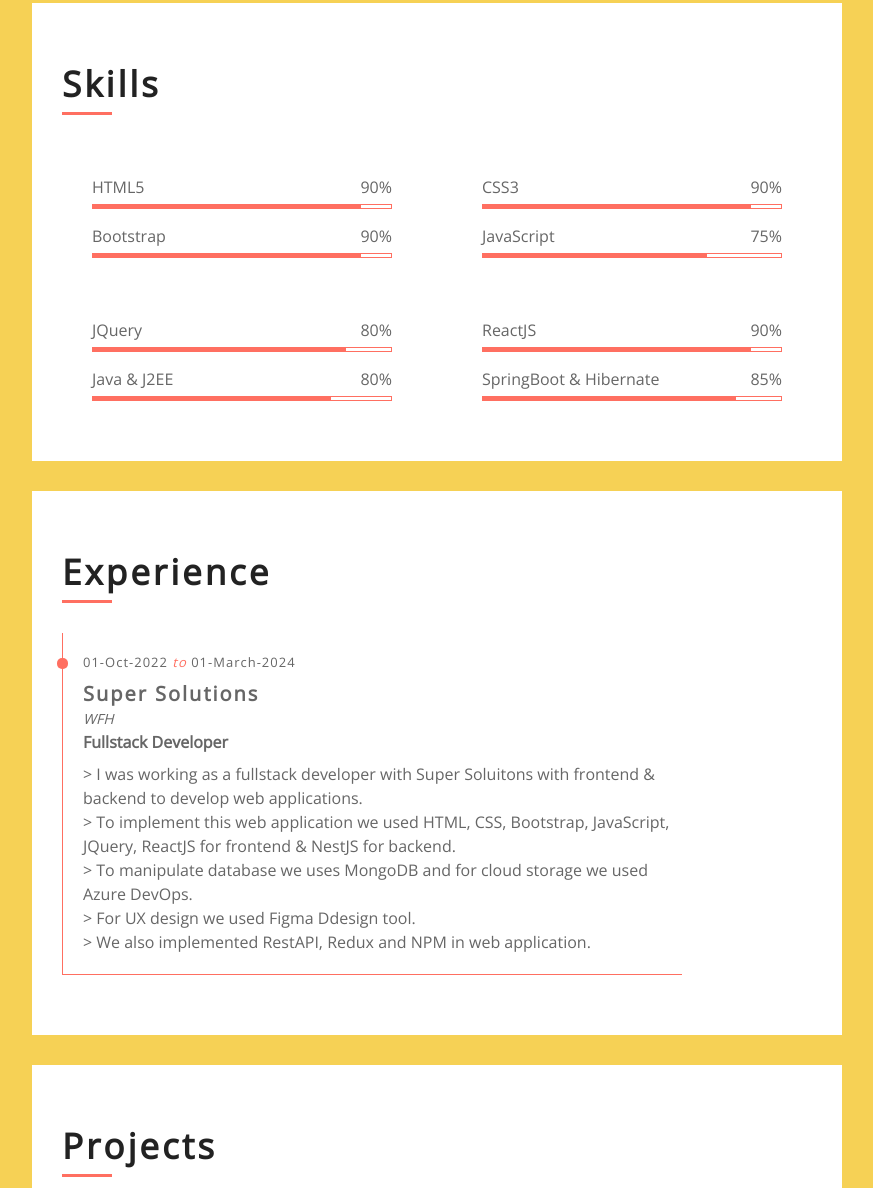
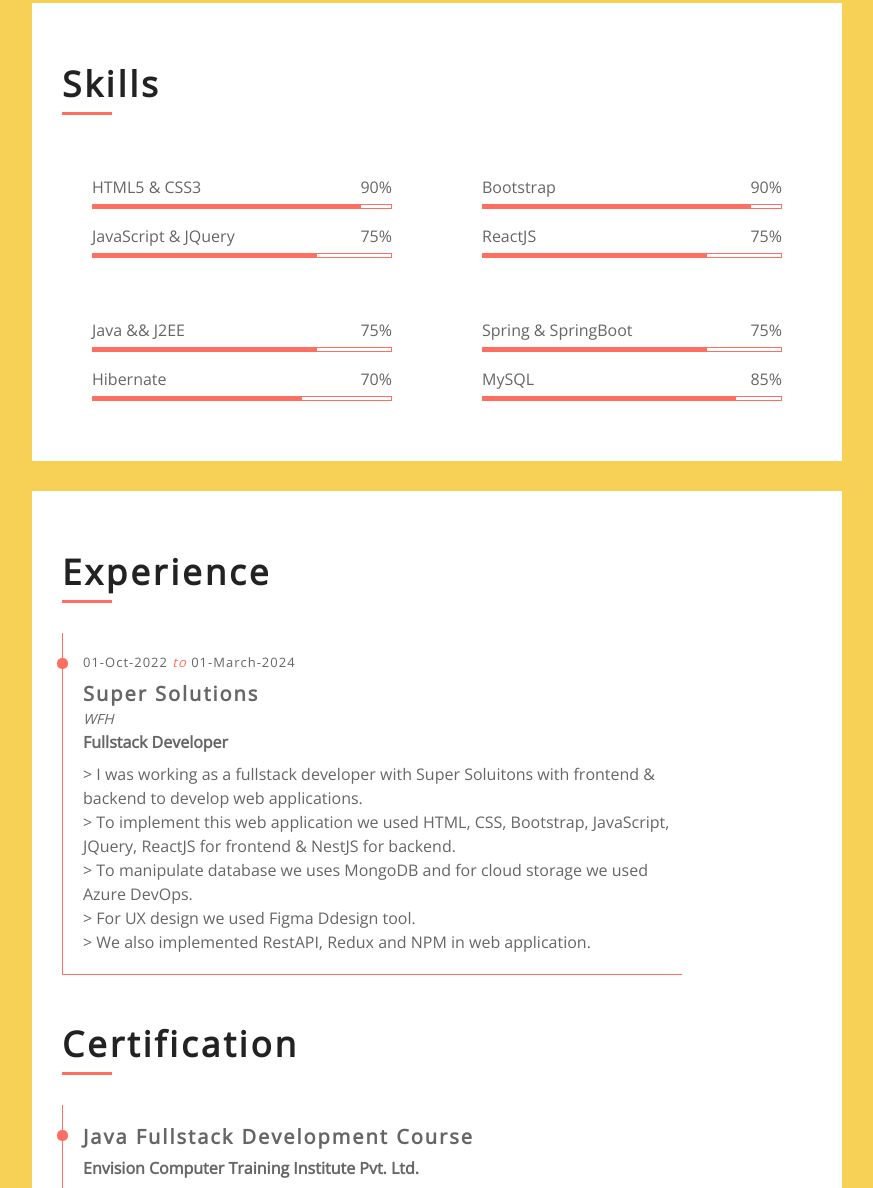
Before and after one commit to TheBruce1/Portfolio, a plain HTML site: page index.html in a window 1280 px wide. Shown: the part 1612-2800 px from the top of the page, without its empty margins (368-1241 px from the left). Drawn offline with nearby package versions, Linux system fonts and the light colour scheme.

Commit message:
Resume, Skills & Certification updated

```diff
--- a/index.html
+++ b/index.html
@@ -94,7 +94,7 @@
             <!-- Large Button Start -->
             <div class="large-btn">
                 <div class="content-inner">
-                    <a class="btn" href="documents/SACHIN DHAGE 7304558943.pdf" target="_blank"><i
+                    <a class="btn" href="documents/SACHIN DHAGE.pdf" target="_blank"><i
                             class="fa fa-download"></i>Resume</a>
                     <a class="btn" href="mailto:dhages543@gmail.com"><i class="fa fa-hands-helping"></i>Hire Me</a>
                 </div>
@@ -176,7 +176,7 @@
                         <div class="col-md-6">
                             <div class="skills">
                                 <div class="skill-name">
-                                    <p>HTML5</p>
+                                    <p>HTML5 & CSS3</p>
                                     <p>90%</p>
                                 </div>
                                 <div class="progress">
@@ -184,27 +184,7 @@
                                         aria-valuemax="100"></div>
                                 </div>
                                 <div class="skill-name">
-                                    <p>Bootstrap</p>
-                                    <p>90%</p>
-                                </div>
-                                <div class="progress">
-                                    <div class="progress-bar" role="progressbar" aria-valuenow="90" aria-valuemin="0"
-                                        aria-valuemax="100"></div>
-                                </div>
-                            </div>
-                        </div>
-                        <div class="col-md-6">
-                            <div class="skills">
-                                <div class="skill-name">
-                                    <p>CSS3</p>
-                                    <p>90%</p>
-                                </div>
-                                <div class="progress">
-                                    <div class="progress-bar" role="progressbar" aria-valuenow="90" aria-valuemin="0"
-                                        aria-valuemax="100"></div>
-                                </div>
-                                <div class="skill-name">
-                                    <p>JavaScript</p>
+                                    <p>JavaScript & JQuery</p>
                                     <p>75%</p>
                                 </div>
                                 <div class="progress">
@@ -216,19 +196,19 @@
                         <div class="col-md-6">
                             <div class="skills">
                                 <div class="skill-name">
-                                    <p>JQuery</p>
-                                    <p>80%</p>
+                                    <p>Bootstrap</p>
+                                    <p>90%</p>
                                 </div>
                                 <div class="progress">
-                                    <div class="progress-bar" role="progressbar" aria-valuenow="85" aria-valuemin="0"
+                                    <div class="progress-bar" role="progressbar" aria-valuenow="90" aria-valuemin="0"
                                         aria-valuemax="100"></div>
                                 </div>
                                 <div class="skill-name">
-                                    <p>Java & J2EE</p>
-                                    <p>80%</p>
+                                    <p>ReactJS</p>
+                                    <p>75%</p>
                                 </div>
                                 <div class="progress">
-                                    <div class="progress-bar" role="progressbar" aria-valuenow="80" aria-valuemin="0"
+                                    <div class="progress-bar" role="progressbar" aria-valuenow="75" aria-valuemin="0"
                                         aria-valuemax="100"></div>
                                 </div>
                             </div>
@@ -236,15 +216,35 @@
                         <div class="col-md-6">
                             <div class="skills">
                                 <div class="skill-name">
-                                    <p>ReactJS</p>
-                                    <p>90%</p>
+                                    <p>Java && J2EE</p>
+                                    <p>75%</p>
                                 </div>
                                 <div class="progress">
-                                    <div class="progress-bar" role="progressbar" aria-valuenow="90" aria-valuemin="0"
+                                    <div class="progress-bar" role="progressbar" aria-valuenow="75" aria-valuemin="0"
                                         aria-valuemax="100"></div>
                                 </div>
                                 <div class="skill-name">
-                                    <p>SpringBoot & Hibernate</p>
+                                    <p>Hibernate</p>
+                                    <p>70%</p>
+                                </div>
+                                <div class="progress">
+                                    <div class="progress-bar" role="progressbar" aria-valuenow="70" aria-valuemin="0"
+                                        aria-valuemax="100"></div>
+                                </div>
+                            </div>
+                        </div>
+                        <div class="col-md-6">
+                            <div class="skills">
+                                <div class="skill-name">
+                                    <p>Spring & SpringBoot</p>
+                                    <p>75%</p>
+                                </div>
+                                <div class="progress">
+                                    <div class="progress-bar" role="progressbar" aria-valuenow="75" aria-valuemin="0"
+                                        aria-valuemax="100"></div>
+                                </div>
+                                <div class="skill-name">
+                                    <p>MySQL</p>
                                     <p>85%</p>
                                 </div>
                                 <div class="progress">
@@ -293,7 +293,26 @@
                                 </ui>
                             </div>
                         </div>
-
+                    </div>
+                    <div class="content-header">
+                        <h2 class="mt-5">Certification</h2>
+                    </div>
+                    <div class="large-btn">
+                        <div class="">
+                            <div class="row align-items-center">
+                                <div class="col-md-10">
+                                    <div class="exp-col">
+                                        <span>
+                                            <h3>Java Fullstack Development Course</h3>
+                                        </span>
+                                        <h5>Envision Computer Training Institute Pvt. Ltd.</h5>
+                                        <a class="btn"
+                                            href="documents/Sachin Sundarrao Dhage - Full Stack Ceritficate.pdf"
+                                            target="_blank"><i class="fa fa-download"></i>Certification</a>
+                                    </div>
+                                </div>
+                            </div>
+                        </div>
                     </div>
                 </div>
             </div>
```
Also changed, not shown: 3 other files.
